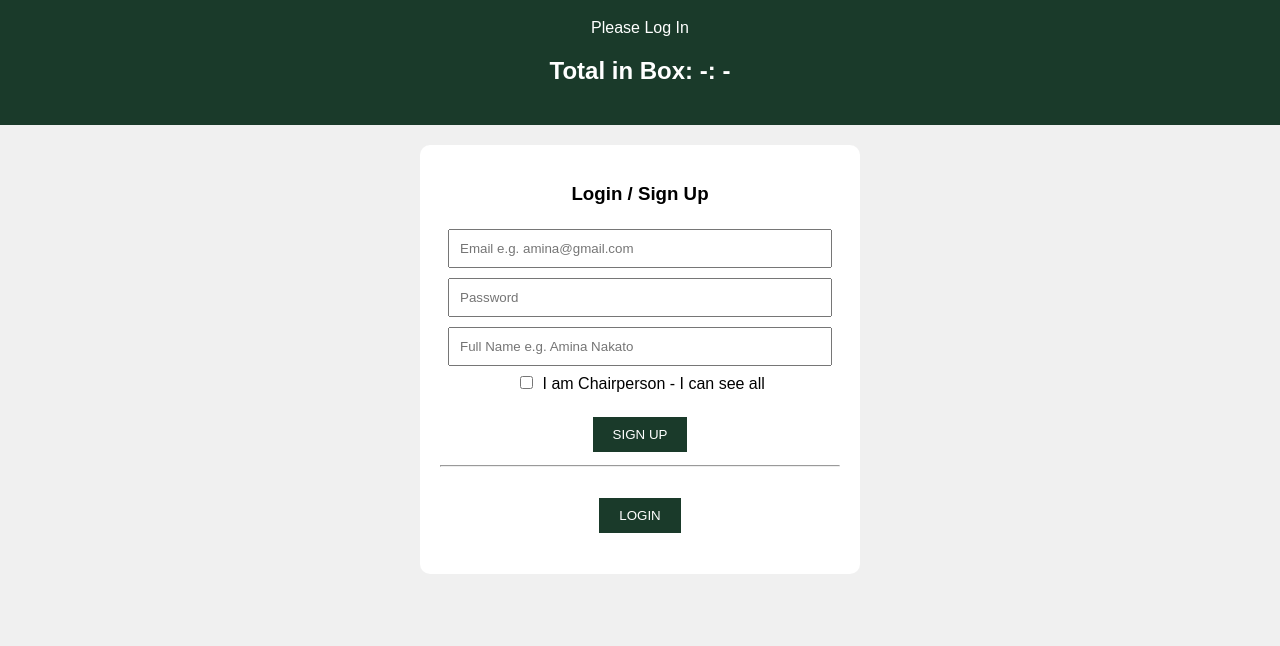
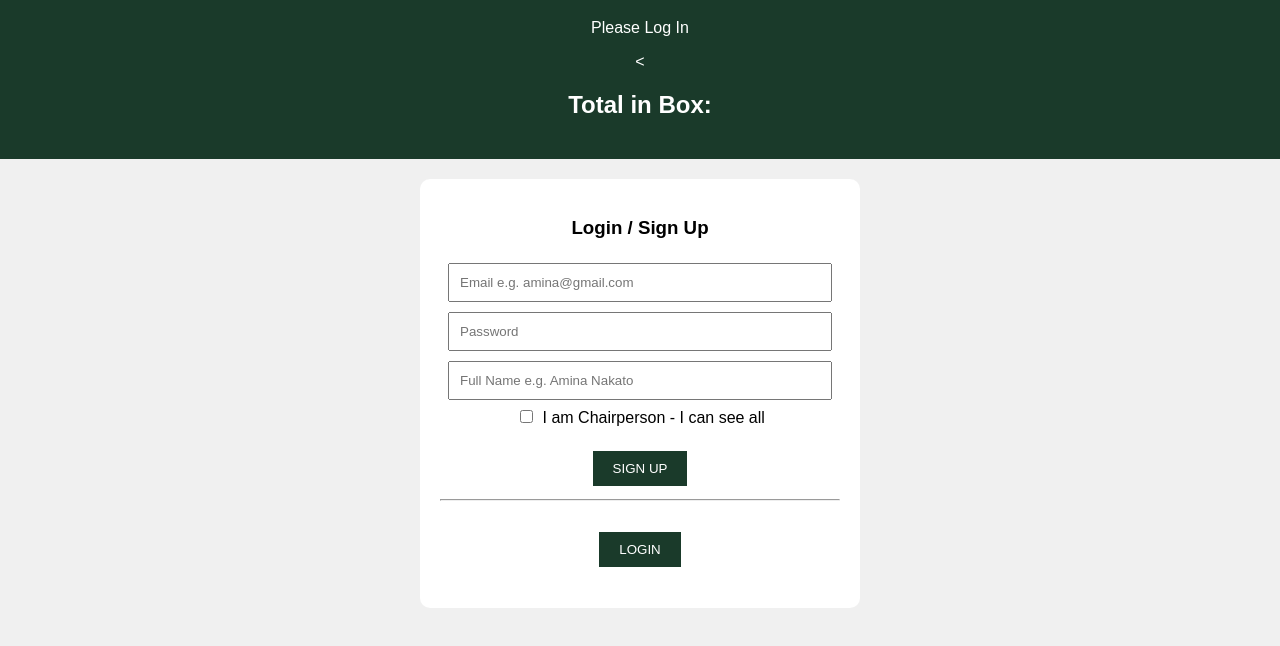
Before and after one commit to joy-sanctus/VSLA-SAFE, a plain HTML site: page index.html in a window 1280 px wide. Shown: the part 82-728 px from the top of the page. Drawn offline with nearby package versions, Linux system fonts and the light colour scheme.

Commit message:
Update index.html

```diff
--- a/index.html
+++ b/index.html
@@ -3,7 +3,7 @@
 <script src="https://cdn.jsdelivr.net/npm/@supabase/supabase-js@2"></script>
 <style>body{margin:0;font-family:Arial;background:#f0f0f0;text-align:center}.top{background:#1a3a2a;color:white;padding:20px}.box{background:white;max-width:400px;margin:20px auto;padding:20px;border-radius:10px}input{width:90%;padding:10px;margin:5px}button{background:#1a3a2a;color:white;padding:10px 20px;border:none;cursor:pointer;margin:5px}.hidden{display:none}</style>
 </head><body>
-<div class="top"><h1>VSLA SAFE 🔒 v5</h1><p id="welcome">Please Log In</p><h2 id="total"> <span id="totalBox">Total in Box: -</span>: -</h2></div>
+<div class="top"><h1>VSLA SAFE 🔒 v5</h1><p id="welcome">Please Log In</p><<h2 id="total"><span id="totalBox">Total in Box: </span></h2></div>
 
 <div class="box" id="authBox">
 <h3>Login / Sign Up</h3>
```
